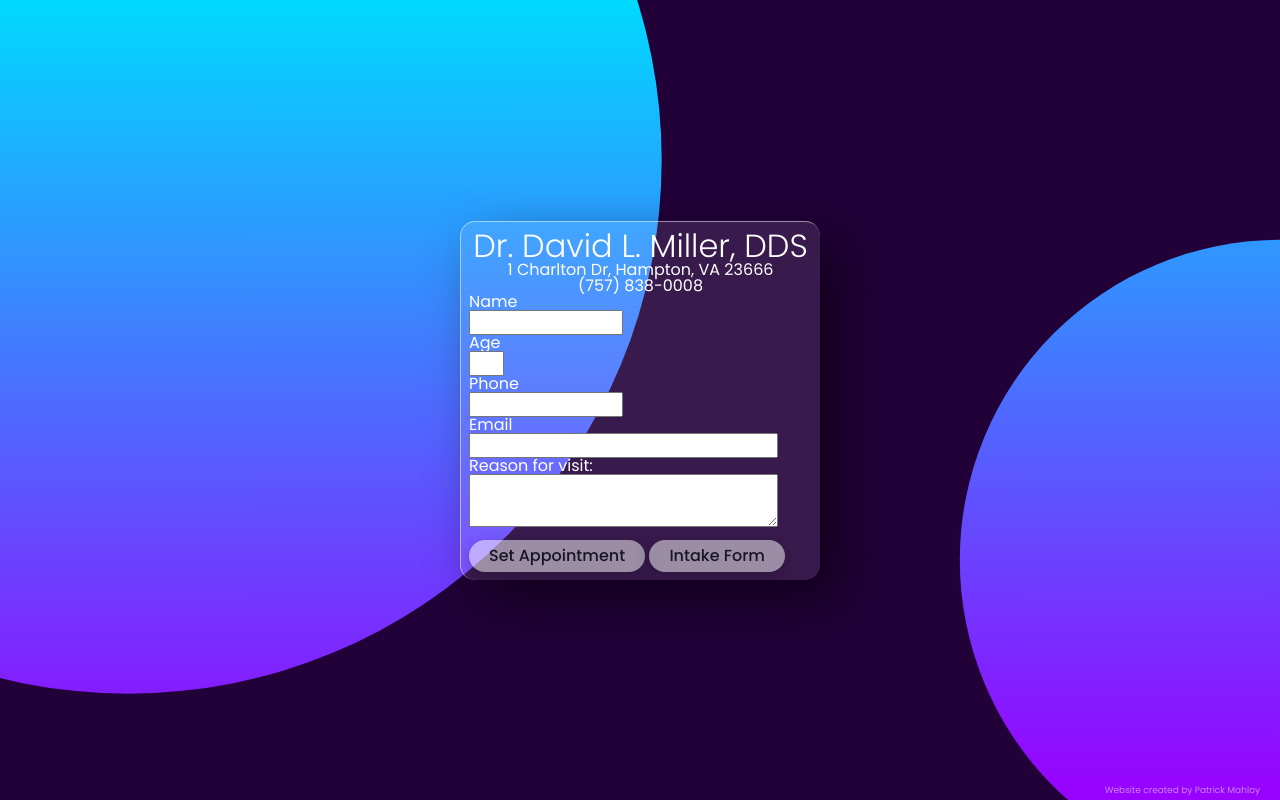
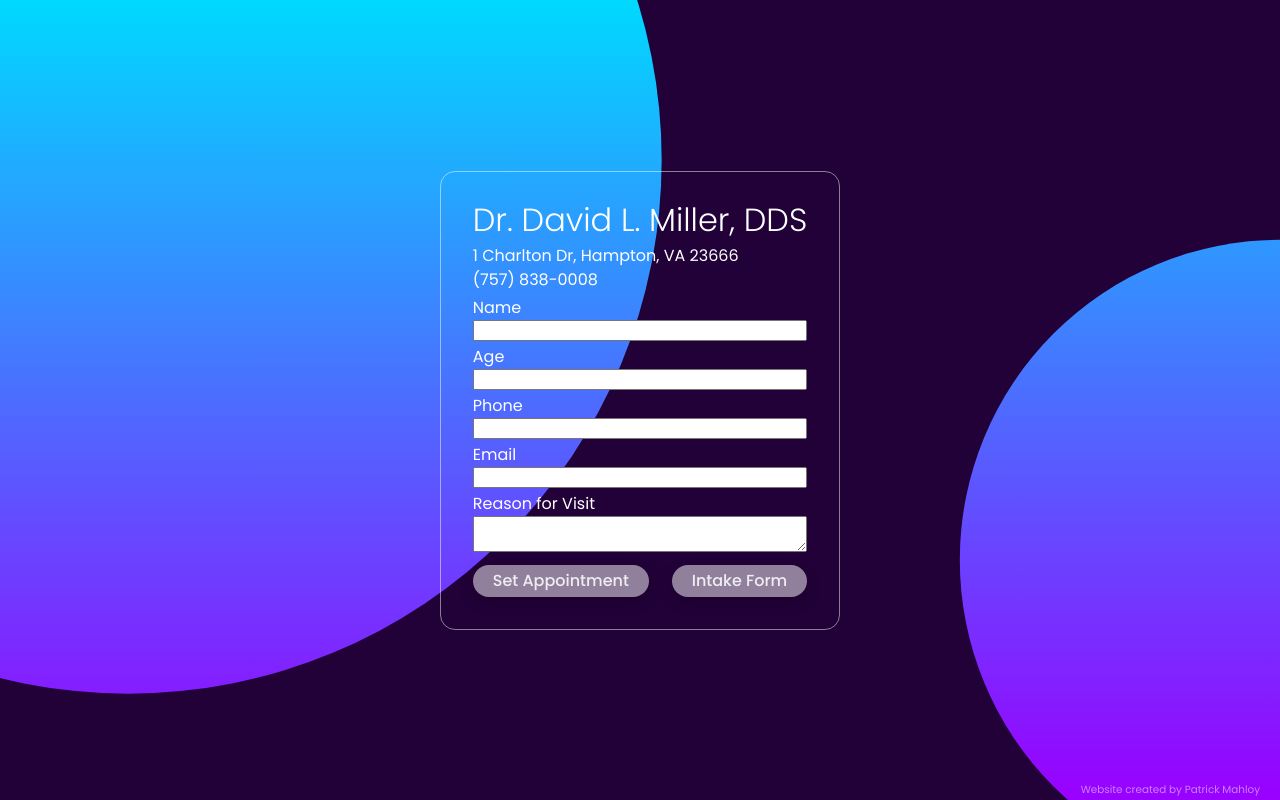
Before and after one commit to techonomics69/landing-page-dentist, a website: page index.html in a window 1280 px wide. Drawn offline with Linux system fonts and the light colour scheme.

Commit message:
refactored code, added links to buttons and footer

```diff
--- a/index.html
+++ b/index.html
@@ -4,57 +4,72 @@
     <meta charset="UTF-8">
     <meta http-equiv="X-UA-Compatible" content="IE=edge">
     <meta name="viewport" content="width=device-width, initial-scale=1.0">
+
+    <!-- RESET -->
     <link rel="stylesheet" href="reset.css">
+
+    <!-- GOOGLE FONT -->
     <link rel="preconnect" href="https://fonts.gstatic.com">
     <link href="https://fonts.googleapis.com/css2?family=Poppins:wght@100;200;300;400;500;600;700;800;900&display=swap" rel="stylesheet">
+
     <link rel="stylesheet" href="style.css">
+
+    <script type="text/javascript" src="vanilla-tilt.js"></script>
+
     <title>Glassmorphism</title>
 </head>
 <body>
-    <div class="container">
+    <main>
         <div class="card">
-            <div class="content">
-                <div class="wrapper">
-                    <h3 class="contact">Dr. David L. Miller, DDS</h3>
-                    <ul class="contact">
-                        <li>1 Charlton Dr, Hampton, VA 23666</li>
-                        <li>(757) 838-0008</li>
-                    </ul>
+            <div class="card-content">
+                <div class="title">Dr. David L. Miller, DDS</div>
+
+                <address>
+                    <div>1 Charlton Dr, Hampton, VA 23666</div>
+                    <div>(757) 838-0008</div>
+                </address>
+
                 <form>
-                        <label>Name</label>
-                        <br>
-                        <input>
-                        <br>
-                        <label>Age</label>
-                        <br>
-                        <input class="age">
-                        <br>
-                        <label>Phone</label>
-                        <br>
-                        <input class="phone" type="tel">
-                        <br>
-                        <label>Email</label>
-                        <br>
-                        <input class="email" type="email">
-                        <br>
-                        <label>Reason for visit:</label>
-                        <br>
-                        <textarea name="" id="" cols="40" rows="3"></textarea>
+                    <div class="form-row">
+                        <label class="form-label">Name</label>
+                        <input class="form-input">
+                    </div>
+                    <div class="form-row">
+                        <label class="form-label">Age</label>
+                        <input class="form-input">
+                    </div>
+                    <div class="form-row">
+                        <label class="form-label">Phone</label>
+                        <input class="form-input" type="tel">
+                    </div>
+                    <div class="form-row">
+                        <label class="form-label">Email</label>
+                        <input class="form-input" type="email">
+                    </div>
+                    <div class="form-row">
+                        <label class="form-label">Reason for Visit</label>
+                        <textarea class="form-input"></textarea>
+                    </div>
+
+                    <div class="buttons">
+                        <a class="button" href="https://calendar.google.com/calendar/u/0/r" role="button">Set Appointment</a>
+                        <a class="button" href="./new-patient-intake.pdf" role="button">Intake Form</a>
+                    </div>
                 </form>
-                        <a class="button" href="#">Set Appointment</a>
-                        <a class="button" href="#">Intake Form</a>
             </div>
         </div>
-        </div>
-    </div>
-    <span class="signature">Website created by <a class="signature-link" href="#">Patrick Mahloy</a><span>
-<script type="text/javascript" src="vanilla-tilt.js"></script>
+    </main>
+
+    <footer>
+        Website created by <a class="footer-link" href="https://github.com/ploymahloy">Patrick Mahloy</a>
+    </footer>
+
     <script>
         VanillaTilt.init(document.querySelectorAll(".card"), {
             max: 5,
             speed: 700,
             glare: true,
-        "max-glare": .35,
+            "max-glare": 0.35,
         });
     </script>
 </body>
--- a/style.css
+++ b/style.css
@@ -2,104 +2,84 @@
     box-sizing: border-box;
 }
 
-/* BACKGROUND COLOR */
 body {
+    font-family: 'Poppins', sans-serif;
+    font-size: 16px;
+
+    background-color: #220038;
+    color: white;
+}
+
+main {
     display: flex;
-    margin: 0;
-    padding: 0;
+    min-height: 100vh;
+
     justify-content: center;
     align-items: center;
+}
 
-    min-height: 100vh;
+/* CIRCLES */
+main::before,
+main::after {
+    content: '';
 
-    font-family: 'Poppins', sans-serif;
-    background: #220038;
+    position: absolute;
+    top: 0;
+    left: 0;
+    z-index: 1;
+
+    width: 100%;
+    height: 100%;
+
+    background: linear-gradient(#00d9ff, #9900ff);
 }
 
 /* BOTTOM-RIGHT BACKGROUND CIRCLE */
-body::before {
-    content: '';
-    position: absolute;
-    top: 0;
-    left: 0;
-    width: 100%;
-    height: 100%;
-    background: linear-gradient(#00d9ff, #9900ff);
+main::before {
     clip-path: circle(30% at right 70%);
 }
 
 /* TOP-RIGHT BACKGROUND CIRCLE */
-body::after {
-    content: '';
-    position: absolute;
-    top: 0;
-    left: 0;
-    width: 100%;
-    height: 100%;
-    background: linear-gradient(#00d9ff, #9900ff);
+main::after {
     clip-path: circle(50% at 10% 20%);
 }
 
-.container {
-    position: relative;
-    display: flex;
-    flex-wrap: wrap;
+.card {
+    border: 1px solid rgba(255, 255, 255, 0.486);
+    border-radius: 15px;
+    overflow: hidden;
 
-    justify-content: center;
-    align-items: center;
+    min-width: 300px;
+    padding: 32px;
 
-    z-index: 1;
+    z-index: 3;
 }
 
-/* GLASSMORPHISM EFFECT FOR CARD */
-.container .card {
-    position: relative;
-
-    height: auto;
-
-    box-shadow: 20px 20px 50px rgba(0, 0, 0, .5);
-    border-radius: 15px;
-    background: rgba(255, 255, 255, .1);
-
-    display: flex;
-    overflow: hidden;
-    justify-content: center;
-    align-items: center;
-
-    border-top: 1px solid rgba(255, 255, 255, .5);
-    border-left: 1px solid rgba(255, 255, 255, .5);
+.title {
+    font-size: 200%;
+    font-weight: 300;
 }
 
-.wrapper {
-    color: #FFF;
-    padding: 8px;
+address {
+    margin-top: 8px;
+    line-height: 1.5;
 }
 
-/* ADDRESS AND PHONE */
-.contact {
-    list-style-type: none;
-    text-align: center;
+.form-label {
+    display: inline-block;
+    margin-top: 8px;
+    margin-bottom: 4px;
+
+    font-weight: 400;
 }
 
-/* Dr. David L. Miller, DDS */
-h3 {
-    font-size: 2em;
-    font-weight: 300;
-    z-index: 1;
+.form-input {
+    width: 100%;
 }
 
-form input, textarea {
-    width: 45%;
-    padding: 3px;
-}
-
-.age {
-    width: 35px;
-}
-
-.email,
-textarea  {
-    width: 90%;
+.buttons {
+    display: flex;
+    justify-content: space-between;
 }
 
 .button {
@@ -107,37 +87,39 @@ textarea  {
     padding: 8px 20px;
     margin-top: 10px;
 
-    background: rgba(255, 255, 255, .5);
-    color: #161623;
+    background-color: rgba(255, 255, 255, 0.5);
+    color: rgba(255, 255, 255, 0.858);
     font-weight: 500;
     text-decoration: none;
 
-    box-shadow: 0 5px 15px rgba(0, 0, 0, .2);
+    box-shadow: 0 5px 15px rgba(0, 0, 0, 0.2);
     border-radius: 20px;
 }
 
 .button:hover {
-    background: rgba(255, 255, 255, .2);
-    color: rgba(255, 255, 255, .5);
-    margin-top: 0px;
+    background: rgba(255, 255, 255, 0.2);
+    color: rgba(255, 255, 255, 0.5);
 }
 
-.signature {
-    position: absolute;
+footer {
+    position: fixed;
     bottom: 5px;
     right: 20px;
+    z-index: 2;
 
-    font-size: xx-small;
-    color: rgba(255, 255, 255, .5);
+    font-size: 65%;
+    color: rgba(255, 255, 255, 0.5);
 }
 
-.signature a {
-    color: rgba(255, 255, 255, .5);
+.footer-link {
+    color: rgba(255, 255, 255, 0.5);
     text-decoration: none;
 }
 
-.signature a:hover {
-    border: 1px solid olive;
-    color: rgba(255, 255, 255, .8);
-    cursor: pointer
+.footer-link:hover {
+    font-size: 150%;
+
+    color: rgba(255, 255, 255, 0.858);
+
+    transition: 650ms;
 }
```
Also changed, not shown: README.md, 1 other file. Lines whose indentation alone changed are shown as unchanged.
